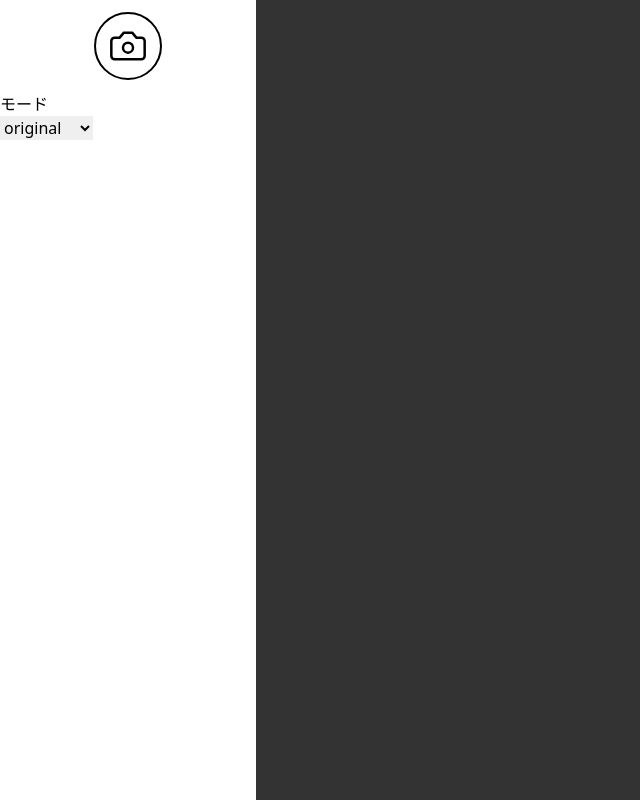
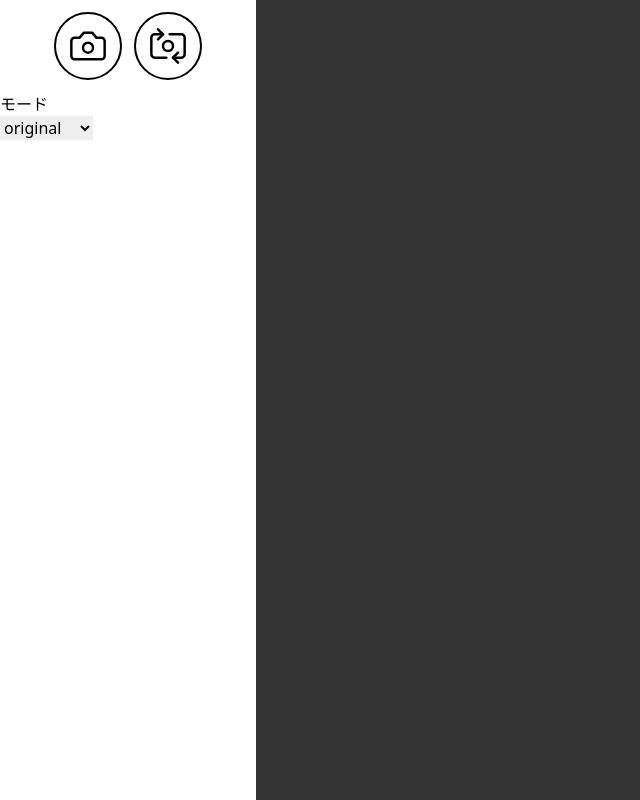
Before and after one commit to is78-dev/webcam-effect, a React (Vite) app: page / in a window 1280 px wide. Shown: the whole page, without its empty margins (0-640 px from the left). Built offline with nearby package versions, Linux system fonts and the light colour scheme.

Commit message:
カメラinout切り替え機能の追加

```diff
--- a/src/App.tsx
+++ b/src/App.tsx
@@ -7,8 +7,15 @@ import { useUserMedia } from "./hooks/useUserMedia";
 import { EffectSetting } from "./types/Setting";
 
 const App = () => {
-  const { cameraAccess, setCameraAccess, mediaStream, canvasRef, videoRef } =
-    useUserMedia();
+  const {
+    cameraAccess,
+    setCameraAccess,
+    outCamera,
+    setOutCamera,
+    mediaStream,
+    canvasRef,
+    videoRef,
+  } = useUserMedia();
   const [effectSetting, setEffectSetting] = useState<EffectSetting>({
     mode: "original",
   });
@@ -17,6 +24,8 @@ const App = () => {
       <Toolbar
         cameraAccess={cameraAccess}
         setCameraAccess={setCameraAccess}
+        outCamera={outCamera}
+        setOutCamera={setOutCamera}
         effectSetting={effectSetting}
         setEffectSetting={setEffectSetting}
       />
--- /dev/null
+++ b/src/components/CameraSwitchButton.tsx
@@ -0,0 +1,23 @@
+import React from "react";
+import { LuSwitchCamera } from "react-icons/lu";
+
+type CameraSwitchButtonProps = {
+  cameraSwitch: boolean;
+  setCameraSwitch: React.Dispatch<React.SetStateAction<boolean>>;
+};
+
+const CameraSwitchButton = ({
+  cameraSwitch,
+  setCameraSwitch,
+}: CameraSwitchButtonProps) => {
+  return (
+    <button
+      onClick={() => setCameraSwitch(!cameraSwitch)}
+      className="p-3 rounded-full border-2 border-black hover:bg-gray-100"
+    >
+      <LuSwitchCamera size="40" color="black" className="stroke-[1.5]" />
+    </button>
+  );
+};
+
+export default CameraSwitchButton;
--- a/src/components/Toolbar.tsx
+++ b/src/components/Toolbar.tsx
@@ -5,10 +5,13 @@ import AsciiSetting from "./AsciiSetting";
 import ThresholdSetting from "./ThresholdSetting";
 import DitheringSetting from "./DitheringSetting";
 import CameraAccessButton from "./CameraAccessButton";
+import CameraSwitchButton from "./CameraSwitchButton";
 
 type ToolbarProps = {
   cameraAccess: boolean;
   setCameraAccess: React.Dispatch<React.SetStateAction<boolean>>;
+  outCamera: boolean;
+  setOutCamera: React.Dispatch<React.SetStateAction<boolean>>;
   effectSetting: EffectSetting;
   setEffectSetting: React.Dispatch<React.SetStateAction<EffectSetting>>;
 };
@@ -16,6 +19,8 @@ type ToolbarProps = {
 const Toolbar = ({
   cameraAccess,
   setCameraAccess,
+  outCamera,
+  setOutCamera,
   effectSetting,
   setEffectSetting,
 }: ToolbarProps) => {
@@ -25,6 +30,10 @@ const Toolbar = ({
         <CameraAccessButton
           cameraAccess={cameraAccess}
           setCameraAccess={setCameraAccess}
+        />
+        <CameraSwitchButton
+          cameraSwitch={outCamera}
+          setCameraSwitch={setOutCamera}
         />
       </div>
 
--- a/src/hooks/useUserMedia.ts
+++ b/src/hooks/useUserMedia.ts
@@ -2,18 +2,32 @@ import { useEffect, useRef, useState } from "react";
 
 export const useUserMedia = () => {
   const [cameraAccess, setCameraAccess] = useState<boolean>(false);
+  const [outCamera, setOutCamera] = useState<boolean>(false);
   const [mediaStream, setMediaStream] = useState<MediaStream | null>(null);
   const videoRef = useRef<HTMLVideoElement>(null);
   const canvasRef = useRef<HTMLCanvasElement>(null);
 
   useEffect(() => {
+    // mediaStreamが存在する場合、一度カメラを切る
+    if (mediaStream) {
+      // canvasへの描画をクリア
+      const canvas = canvasRef.current!;
+      canvas.getContext("2d")?.clearRect(0, 0, canvas.width, canvas.height);
+
+      // カメラへのアクセスを終了
+      mediaStream.getTracks().forEach((track) => track.stop());
+      videoRef.current!.srcObject = null;
+      setMediaStream(null);
+    }
+
     if (cameraAccess) {
       (async () => {
         try {
           // カメラ映像の取得
-          const stream = await navigator.mediaDevices.getUserMedia({
-            video: true,
-          });
+          const constraint = !outCamera
+            ? { video: true }
+            : { video: { facingMode: { ideal: "environment" } } };
+          const stream = await navigator.mediaDevices.getUserMedia(constraint);
           videoRef.current!.srcObject = stream;
           setMediaStream(stream);
           await videoRef.current!.play();
@@ -26,17 +40,6 @@ export const useUserMedia = () => {
           console.log("メディアの取得または再生に失敗しました。");
         }
       })();
-    } else {
-      if (mediaStream) {
-        // canvasへの描画をクリア
-        const canvas = canvasRef.current!;
-        canvas.getContext("2d")?.clearRect(0, 0, canvas.width, canvas.height);
-
-        // カメラへのアクセスを終了
-        mediaStream.getTracks().forEach((track) => track.stop());
-        videoRef.current!.srcObject = null;
-        setMediaStream(null);
-      }
     }
 
     return () => {
@@ -45,11 +48,13 @@ export const useUserMedia = () => {
         mediaStream.getTracks().forEach((track) => track.stop());
       }
     };
-  }, [cameraAccess]);
+  }, [cameraAccess, outCamera]);
 
   return {
     cameraAccess: cameraAccess,
     setCameraAccess: setCameraAccess,
+    outCamera: outCamera,
+    setOutCamera: setOutCamera,
     mediaStream: mediaStream,
     videoRef: videoRef,
     canvasRef: canvasRef,
```
